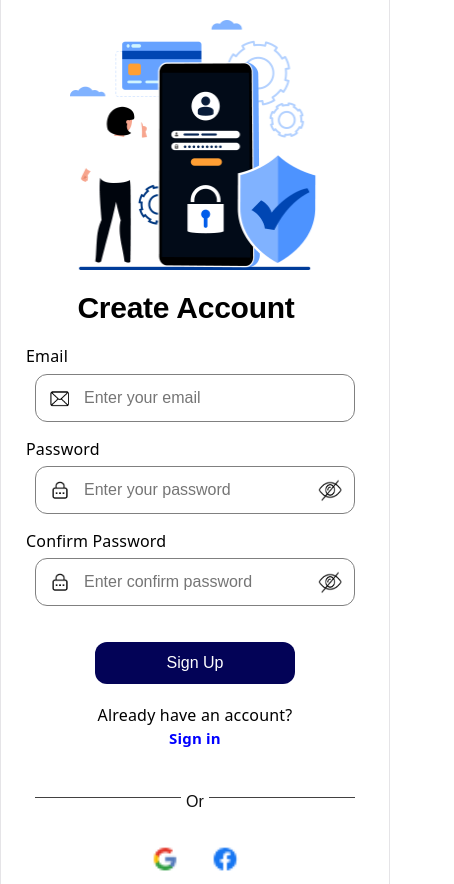
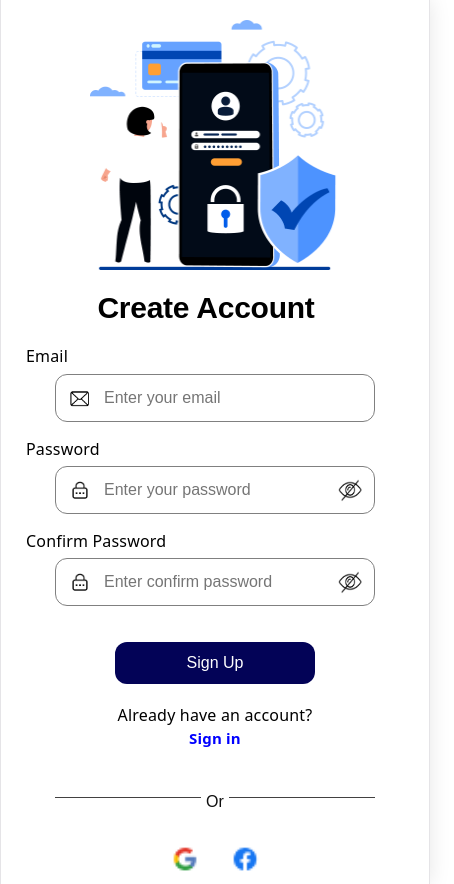
Before and after one commit to rumpa169/Recharge, a React (Vite) app in the folder React/: page /Signup in a window 390 px wide. Shown: the whole page, 454 px wide, since content can reach past the window. Built offline with nearby package versions, Linux system fonts and the light colour scheme.

Commit message:
Add global mobile frame layout

```diff
--- a/React/src/index.css
+++ b/React/src/index.css
@@ -109,3 +109,19 @@ code {
   padding: 4px 8px;
   background: var(--code-bg);
 }
+
+
+
+body {
+  background-color: #f0f2f5;
+}
+
+
+
+#root {
+  max-width: 430px;
+  margin: 0 auto;
+  min-height: 100vh;
+  background-color: #ffffff;
+  box-shadow: 0 0 20px rgba(0, 0, 0, 0.1);
+}
```
